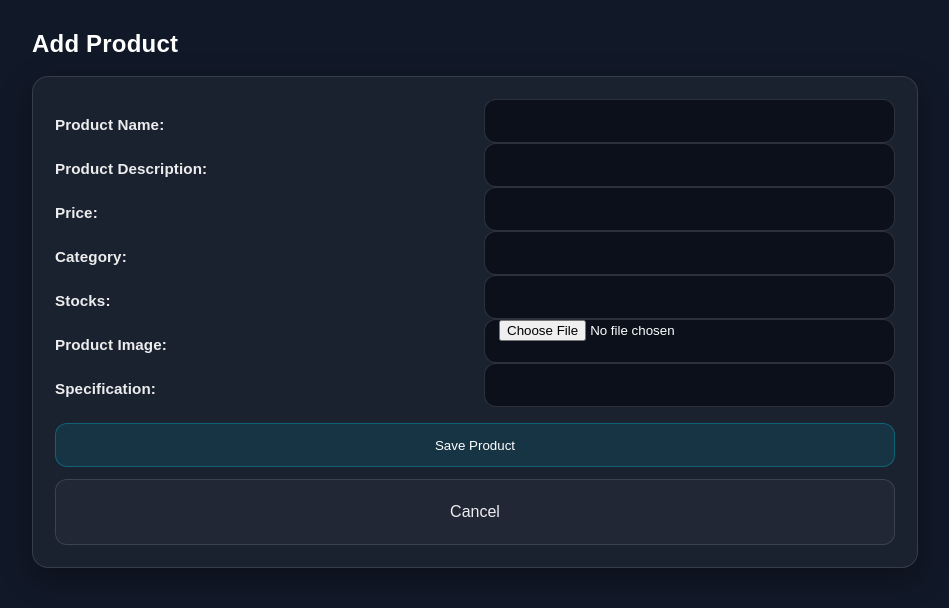
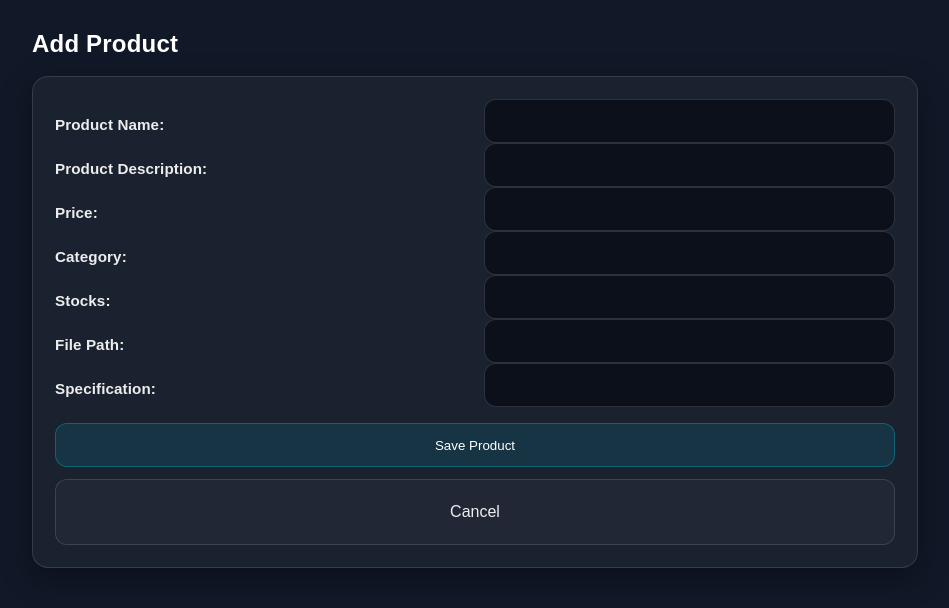
Before and after one commit to Niru070606/Integrative_Ecommerce_Group1, a Flask app: page /addProduct in a window 1280 px wide. Shown: the top 608 px of the page, without its empty margins (58-1007 px from the left). Run offline with Flask 3, Linux system fonts and the light colour scheme.

Commit message:
Revert "File upload"

```diff
--- a/app/controllers/ecommerce.py
+++ b/app/controllers/ecommerce.py
@@ -1,9 +1,6 @@
-from flask import Blueprint,render_template, request, redirect, url_for, flash, current_app
+from flask import Blueprint,render_template, request, redirect, url_for, flash
 from app.models.ecommerce import Ecommerce
 from app import db
-import os
-from werkzeug.utils import secure_filename
-
 
 product_bp = Blueprint('product',__name__)
 
@@ -50,23 +47,7 @@ def edit_product(product_id):
     if request.method == 'POST':
         product_name = request.form.get('product_name')
         product_description = request.form.get('product_details')
-        file = request.files.get('file_path')
-
-        if file and file.filename:
-            filename = secure_filename(file.filename)
-
-            upload_folder = os.path.join(
-                current_app.root_path,
-                'static',
-                'IMAGES_VIDEOS'
-            )
-
-            os.makedirs(upload_folder, exist_ok=True)
-
-            file.save(os.path.join(upload_folder, filename))
-
-            file_path = filename
-
+        file_path = request.form.get('file_path')
         price = request.form.get('price')
         category = request.form.get('category')
         stocks = request.form.get('stocks')
@@ -78,27 +59,7 @@ def edit_product(product_id):
 
         product.product_name = product_name
         product.product_description = product_description
-
-        image = request.files.get('file_path')
-
-        if not image or image.filename == '':
-            flash('No image selected', 'error')
-            return redirect(url_for('product.edit_product'))
-
-        filename = secure_filename(image.filename)
-
-        upload_folder = os.path.join(
-            current_app.root_path,
-            'static',
-            'IMAGES_VIDEOS'
-        )
-
-        os.makedirs(upload_folder, exist_ok=True)
-
-        image.save(os.path.join(upload_folder, filename))
-
-        file_path = filename
-
+        product.file_path = file_path
         product.price = price
         product.category = category
         product.stocks = stocks
@@ -118,26 +79,7 @@ def add_product():
     if request.method == 'POST':
         product_name = request.form.get('product_name')
         product_description = request.form.get('product_details')
-        image = request.files.get('file_path')
-
-        if not image or image.filename == '':
-            flash('No image selected', 'error')
-            return redirect(url_for('product.edit_product'))
-
-        filename = secure_filename(image.filename)
-
-        upload_folder = os.path.join(
-            current_app.root_path,
-            'static',
-            'IMAGES_VIDEOS'
-        )
-
-        os.makedirs(upload_folder, exist_ok=True)
-
-        image.save(os.path.join(upload_folder, filename))
-
-        file_path = filename
-
+        file_path = request.form.get('file_path')
         price = request.form.get('price')
         category = request.form.get('category')
         stocks = request.form.get('stocks')
@@ -147,7 +89,7 @@ def add_product():
             flash('All fields required to be filled', 'error')
             return redirect(url_for('product.add_product'))
 
-        new_product = Ecommerce(product_name=product_name, product_description=product_description, file_path="IMAGE_VIDEOS/"+file_path, price=price, category=category, stocks=stocks, specification=specification)
+        new_product = Ecommerce(product_name=product_name, product_description=product_description, file_path=file_path, price=price, category=category, stocks=stocks, specification=specification)
         db.session.add(new_product)
         db.session.commit()
 
--- a/app/static/CSS/adminPage.css
+++ b/app/static/CSS/adminPage.css
@@ -119,8 +119,7 @@ label {
 }
 
 input[type="text"],
-input[type="number"],
-input[type="file"] {
+input[type="number"] {
   width: 100%;
   box-sizing: border-box;
   height: 44px;
--- a/app/templates/public/add_products.html
+++ b/app/templates/public/add_products.html
@@ -35,11 +35,8 @@
         <label>Stocks:</label><br />
         <input type="number" step="1" name="stocks" required /><br /><br />
 
-        <label>Product Image:</label><br />
-        <input type="file"
-               name="file_path"
-               accept="image/*"
-               required /><br /><br />
+        <label>File Path:</label><br />
+        <input type="text" name="file_path" required /><br /><br />
 
         <label>Specification:</label><br />
         <input type="text" name="specification" required /><br /><br />
--- a/app/templates/public/edit_product.html
+++ b/app/templates/public/edit_product.html
@@ -33,8 +33,8 @@
         <label>Stocks:</label><br />
         <input type="number" step="1" name="stocks" required value="{{product.stocks}}" /><br /><br />
 
-        <label>Product Image:</label><br />
-        <input type="file" name="file_path" required value="{{product.file_path}}" /><br /><br />
+        <label>File Path:</label><br />
+        <input type="text" name="file_path" required value="{{product.file_path}}" /><br /><br />
 
         <label>Specification:</label><br />
         <input type="text" name="specification" required value="{{product.specification}}"/><br /><br />
```
